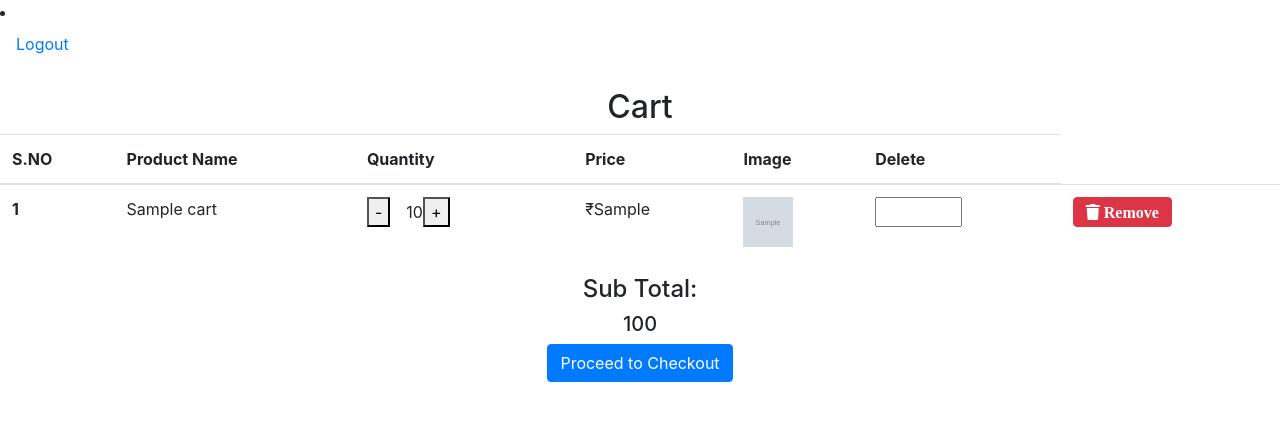
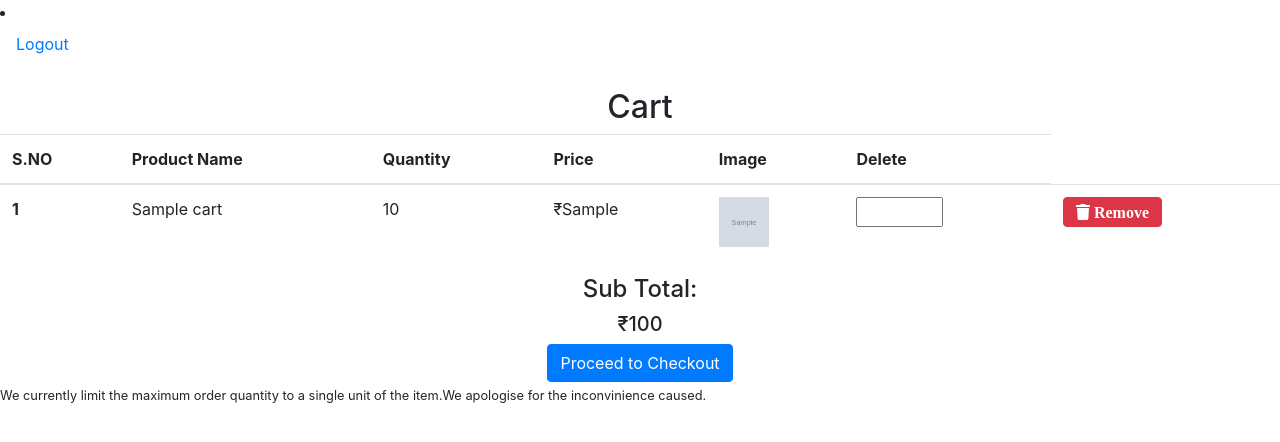
Before and after one commit to Adityan-compile/flask-ecommerce-project, a Flask app: template templates/cart.html.jinja in a window 1280 px wide. Shown: the part 56-498 px from the top of the page. Run offline with Flask 2, Linux system fonts and the light colour scheme; the template is opened without the code that fills it: values that come from a table or form of the project are taken from there, others are empty; tables that the repository leaves empty hold one stand-in row (values such as "Sample post"); grey boxes marked "Sample" are stand-in pictures; some libraries are stand-ins or nearby versions.

Commit message:
Limit order quantity.

```diff
--- a/templates/cart.html.jinja
+++ b/templates/cart.html.jinja
@@ -28,9 +28,7 @@
       <tr>
         <th scope="row">1</th>
         <td>{{product.product_name}}</td>
-        <td>
-        <button class="cart-item-count mr-3" onclick="decrement()">-</button><span id="qty">{{product.product_quantity}}</span><button class="cart-item-count mr-3" onclick="increment()">+</button>
-        </td>
+        <td>{{product.product_quantity}}</td>
         <td>&#8377;{{product.product_price}}</td>
         <td><img src="{{url_for('static', filename='images/'+product.product_image)}}" style="width: 50px; height: 50px;"></td>
         <td><form action="#" method="POST"><input type="number" min="0" max="10"></form></td>
@@ -41,7 +39,8 @@
   </table>
   <div class="info text-center">
     <label for="total" class="h4">Sub Total:</label>
-<h5 class="total" name="total" id="total">100</h5>
+<h5 class="total" name="total" id="total">&#8377;100</h5>
 <a href="#" class="btn btn-primary">Proceed to Checkout</a>
   </div>
+  <small class="text-center">We currently limit the maximum order quantity to a single unit of the item.We apologise for the inconvinience caused.</small>
 {% endblock %}
```
Also changed, not shown: database.db, static/images/shopping.png (deleted).
